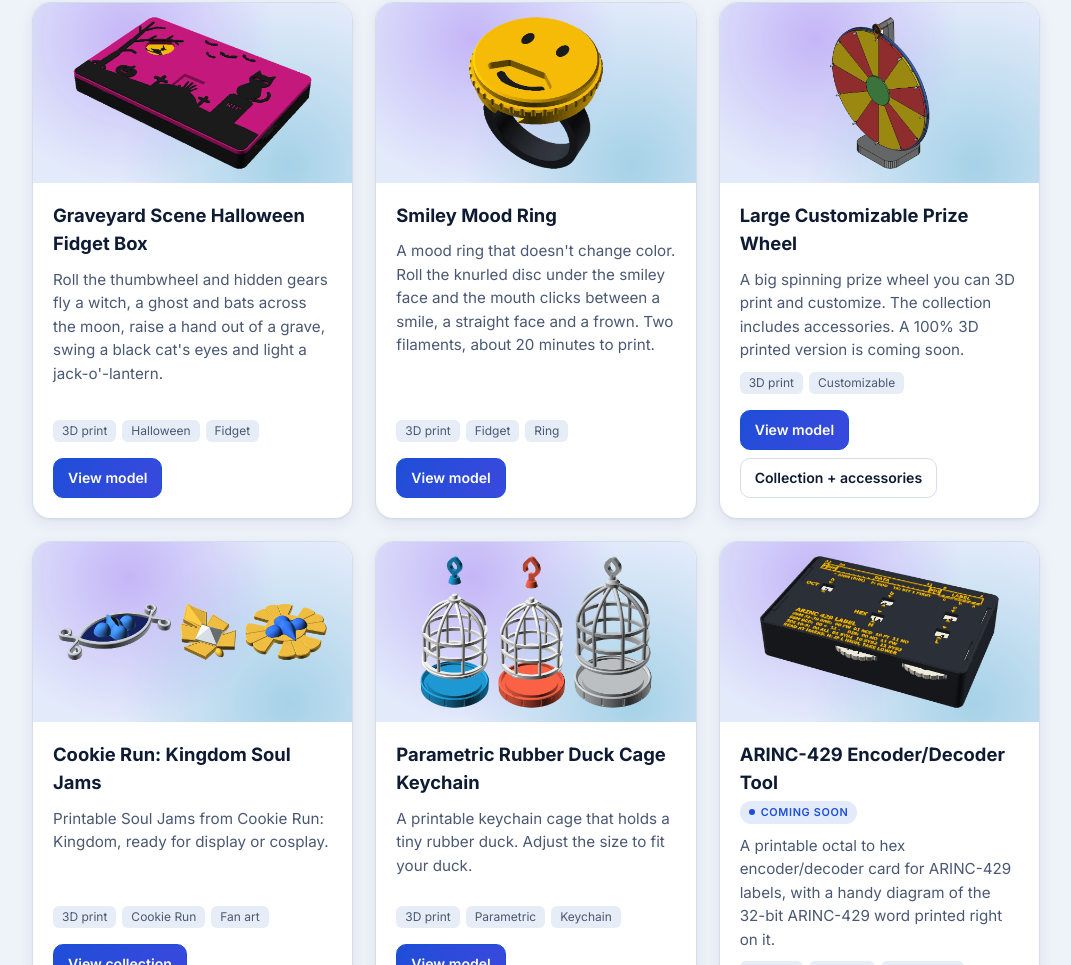
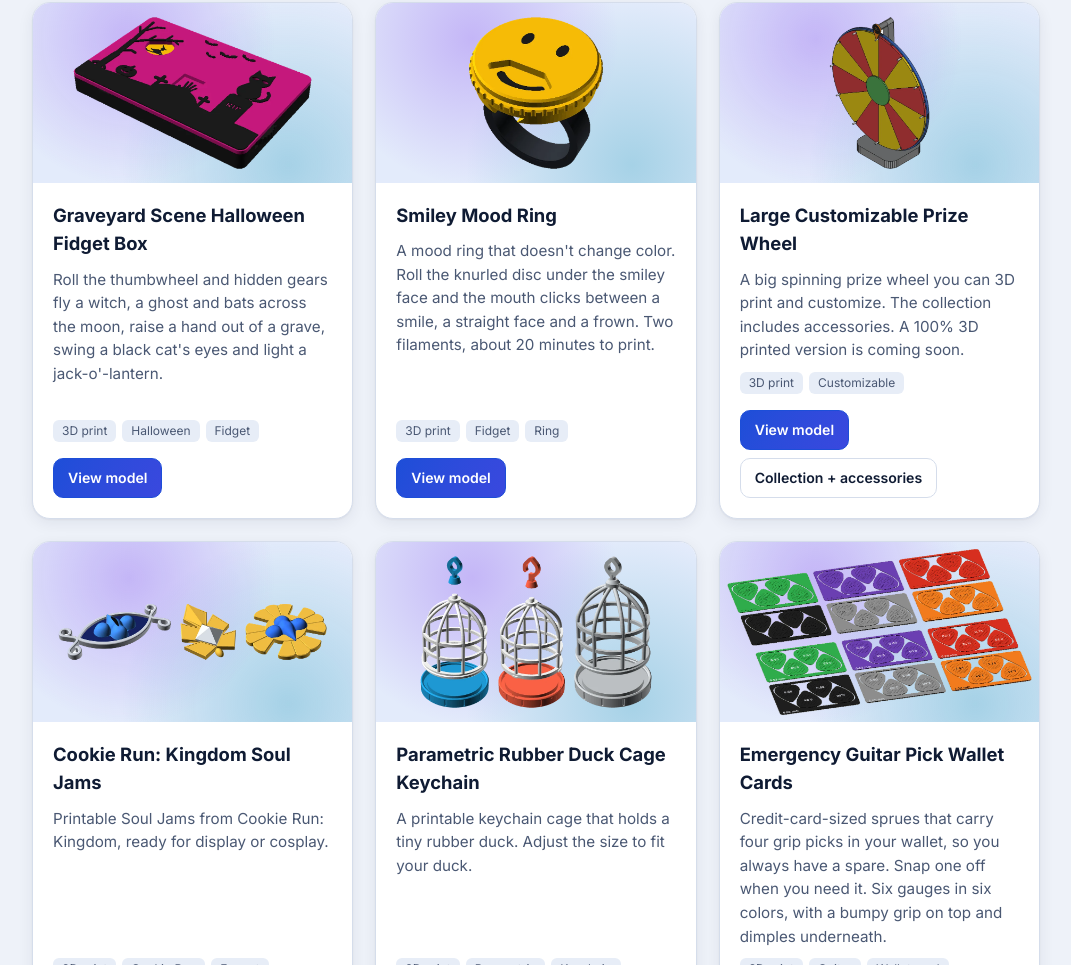
Before and after one commit to masterpigg/masterpigg.github.io, a plain HTML site: page index.html in a window 1280 px wide. Shown: the part 1835-2800 px from the top of the page, without its empty margins (104-1175 px from the left). Drawn offline with Linux system fonts and the light colour scheme.

Commit message:
Add Emergency Guitar Pick Wallet Cards (#10)
Claude-Session: https://claude.ai/code/session_01XDx5J8WHnEvS1qdSrh1gqF

Co-authored-by: Claude <noreply@anthropic.com>

```diff
--- a/index.html
+++ b/index.html
@@ -338,6 +338,16 @@ const SECTIONS = [
         ],
       },
       {
+        title: "Emergency Guitar Pick Wallet Cards",
+        emoji: "🎸",
+        image: "img/guitar-pick-cards.webp",
+        description: "Credit-card-sized sprues that carry four grip picks in your wallet, so you always have a spare. Snap one off when you need it. Six gauges in six colors, with a bumpy grip on top and dimples underneath.",
+        tags: ["3D print", "Guitar", "Wallet card"],
+        links: [
+          { label: "View model", url: "https://makerworld.com/en/models/3555374-emergency-guitar-pick-wallet-cards" },
+        ],
+      },
+      {
         title: "ARINC-429 Encoder/Decoder Tool",
         emoji: "✈️",
         image: "img/arinc-429.webp",
```
Also changed, not shown: img/guitar-pick-cards.webp (added).
